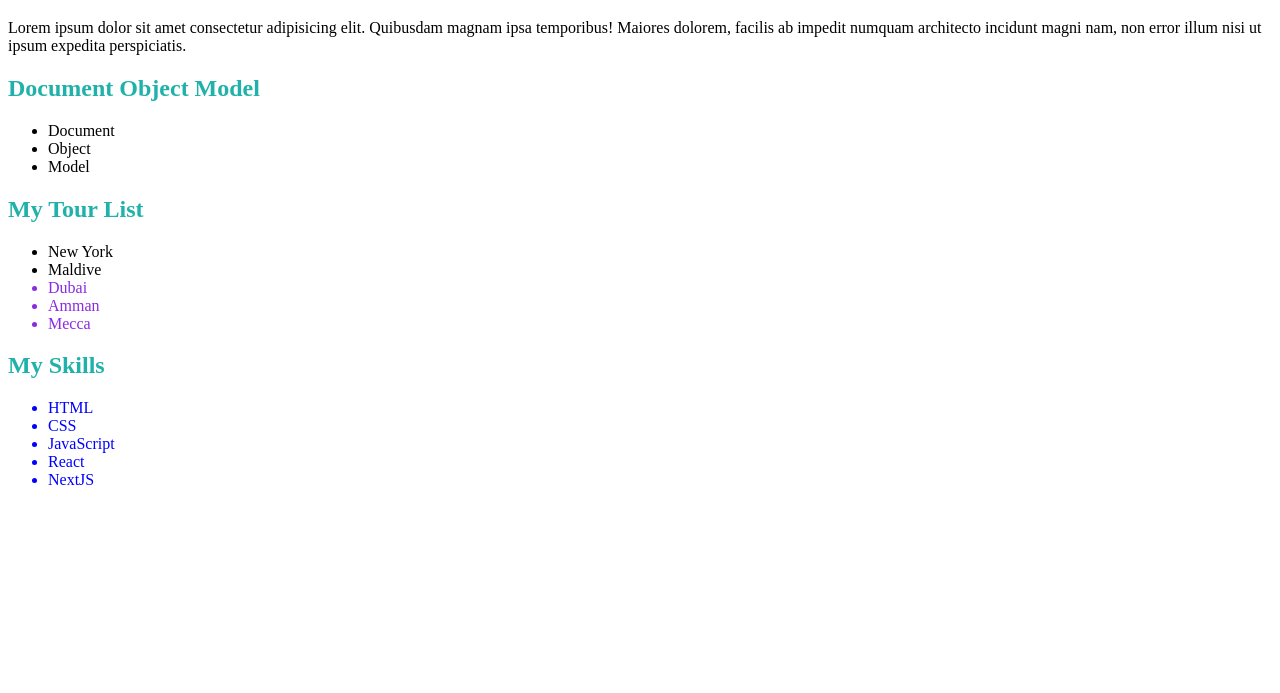
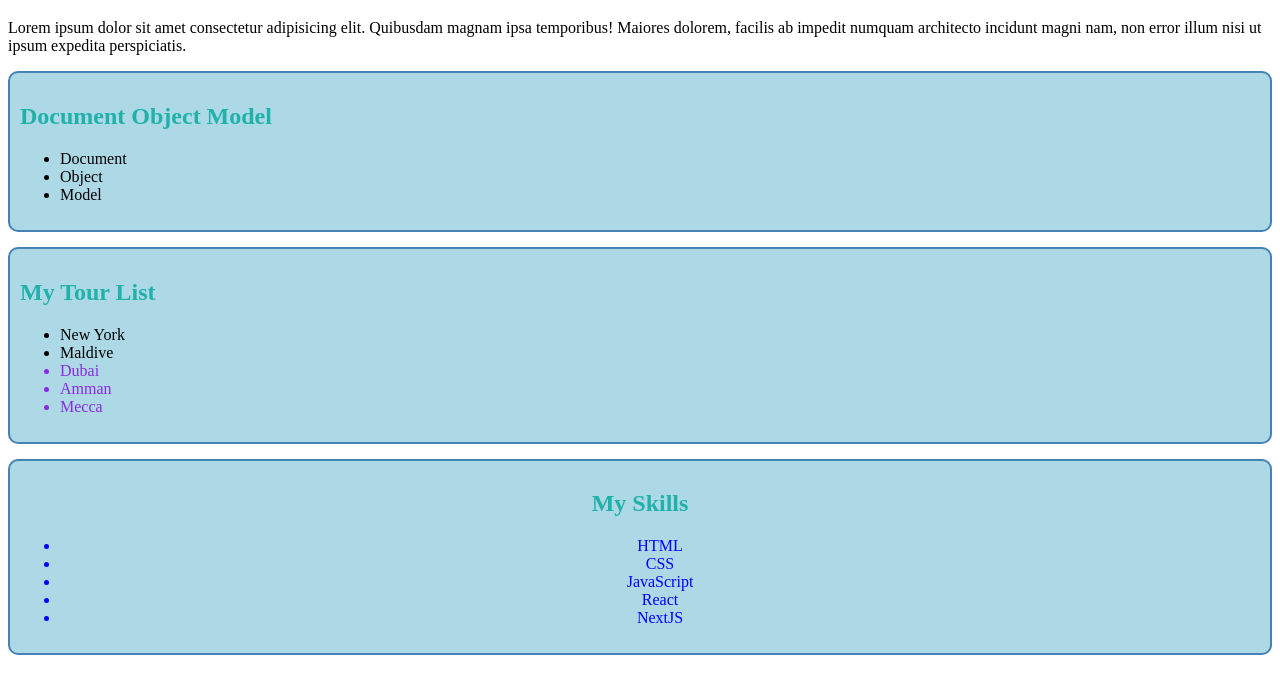
Before and after one commit to omorfarukmahfuj/24-Tour-Of-DOM, a plain HTML site: page index.html in a window 1280 px wide. Shown: the part 61-754 px from the top of the page. Drawn offline with Linux system fonts and the light colour scheme.

Commit message:
style-in-js added

```diff
--- a/index.html
+++ b/index.html
@@ -36,7 +36,7 @@
       </ul>
     </section>
 
-    <section id="skills-container">
+    <section id="skills-container" class="demo-class">
       <h1>My Skills</h1>
       <ul>
         <li>HTML</li>
@@ -49,6 +49,7 @@
   </main>
 
   <script src="script.js"></script>
+  <script src="styleInJs.js"></script>
 </body>
 
 </html>
--- a/style.css
+++ b/style.css
@@ -13,3 +13,7 @@
 #skills-container li {
   color: blue;
 }
+
+.text-center {
+  text-align: center;
+}
--- /dev/null
+++ b/styleInJs.js
@@ -0,0 +1,15 @@
+const sections = document.querySelectorAll('section');
+for (section of sections) {
+  section.style.border = '2px solid steelblue';
+  section.style.marginBottom = '15px';
+  section.style.borderRadius = '10px';
+  section.style.padding = '10px';
+  section.style.backgroundColor = 'lightblue';
+}
+
+// const skillsContainer = document.getElementById('skills-container');
+// skillsContainer.style.backgroundColor = 'lightYellow';
+
+const skillsContainer = document.getElementById('skills-container');
+skillsContainer.classList.add('text-center');
+skillsContainer.classList.remove('demo-class');
```
